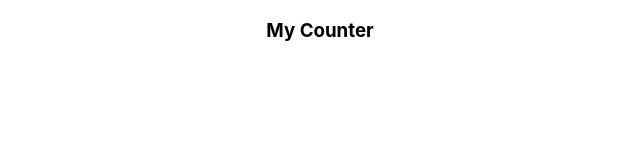
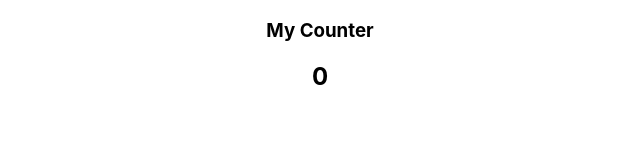
Before and after one commit to RazzBerryMand/react-testing-library-practise, a React (Create React App) app: page / in a window 1280 px wide. Shown: the top 160 px of the page, without its empty margins (320-960 px from the left). Built offline with nearby package versions, Linux system fonts and the light colour scheme.

Commit message:
intial count test passing

```diff
--- a/src/Counter/Counter.jsx
+++ b/src/Counter/Counter.jsx
@@ -1,10 +1,12 @@
-import React from 'react';
+import React, { useState } from 'react';
 
 function Counter() {
+const [counterValue, setCounterValue] = useState(0);
+
   return (
     <div>
     <h3 data-testid="header">My Counter</h3>
-
+    <h2 data-testid="counter">{counterValue}</h2>
     </div>
   );
 }
```
Also changed, not shown: 1 other file (tests, documents, lock files or other folders).
